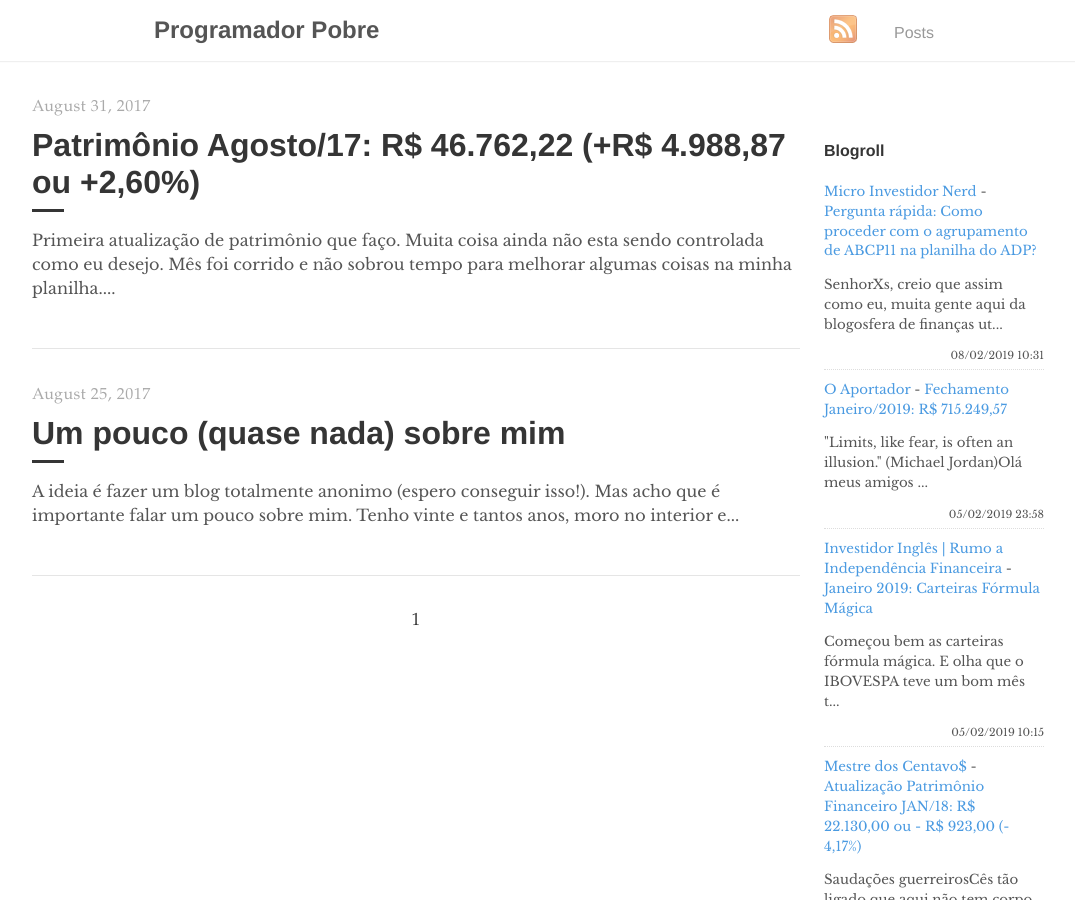
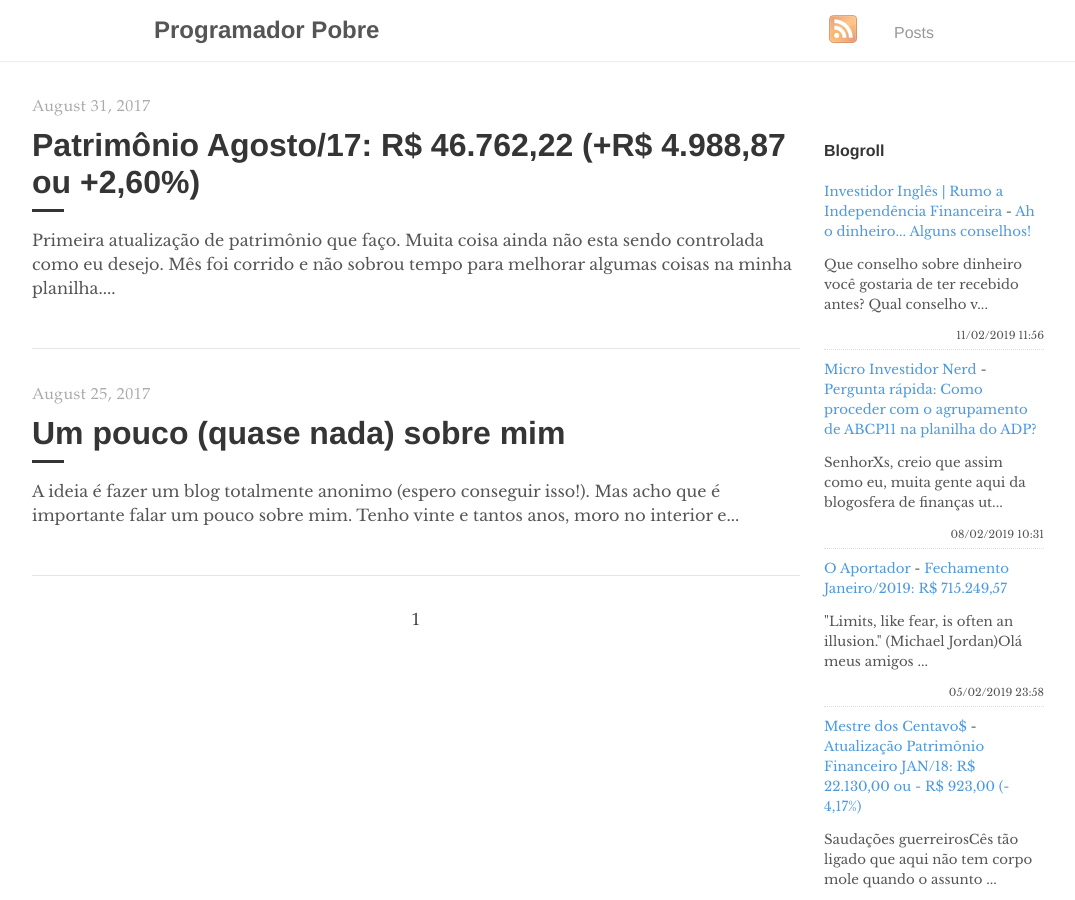
Before and after one commit to programadorpobre/programadorpobre.github.io, a Jekyll site: the page built from index.html, in a window 1280 px wide and 900 px high. Shown: the whole window, without its empty margins (96-1171 px from the left). Built offline with Jekyll 4.4.1, drawn with Linux system fonts in a browser that asks for light colours; the list of posts is cut into pages by our own code; comment, search, counter and statistics services are not loaded.

Commit message:
[ci skip] travis #555

```diff
--- a/_includes/feed-entries.html
+++ b/_includes/feed-entries.html
@@ -1,3 +1,8 @@
+<div class="feed-entry">
+    <a class="feed-entry-site-name" href="https://www.investidoringles.com/">Investidor Inglês | Rumo a Independência Financeira</a> - <a class="feed-entry-title" href="https://www.investidoringles.com/2019/02/conselhos-dinheiro-buffet.html">Ah o dinheiro... Alguns conselhos!</a>
+    <p class="feed-entry-summary">Que conselho sobre dinheiro você gostaria de ter recebido antes? Qual conselho v...</p>
+    <time datetime="2019-02-11T11:56:00.000-02:00">11/02/2019 11:56</time>
+</div>
 <div class="feed-entry">
     <a class="feed-entry-site-name" href="https://microinvestidornerd.blogspot.com/">Micro Investidor Nerd</a> - <a class="feed-entry-title" href="https://microinvestidornerd.blogspot.com/2019/02/pergunta-rapida-como-proceder-com-o.html">Pergunta rápida: Como proceder com o agrupamento de ABCP11 na planilha do ADP?</a>
     <p class="feed-entry-summary">SenhorXs, creio que assim como eu, muita gente aqui da blogosfera de finanças ut...</p>
@@ -7,11 +12,6 @@
     <a class="feed-entry-site-name" href="https://oaportadorfinanceiro.blogspot.com/">O Aportador</a> - <a class="feed-entry-title" href="https://oaportadorfinanceiro.blogspot.com/2019/02/fechamento-janeiro2019-r-71524957.html">Fechamento Janeiro/2019: R$ 715.249,57</a>
     <p class="feed-entry-summary">"Limits, like fear, is often an illusion."&nbsp;(Michael Jordan)Olá meus amigos ...</p>
     <time datetime="2019-02-05T23:58:00.000-02:00">05/02/2019 23:58</time>
-</div>
-<div class="feed-entry">
-    <a class="feed-entry-site-name" href="https://www.investidoringles.com/">Investidor Inglês | Rumo a Independência Financeira</a> - <a class="feed-entry-title" href="https://www.investidoringles.com/2019/02/fechamento-janeiro-2019-formula-magica.html">Janeiro 2019: Carteiras Fórmula Mágica</a>
-    <p class="feed-entry-summary">Começou bem as carteiras fórmula mágica. E olha que o IBOVESPA teve um bom mês t...</p>
-    <time datetime="2019-02-05T10:15:00.000-02:00">05/02/2019 10:15</time>
 </div>
 <div class="feed-entry">
     <a class="feed-entry-site-name" href="https://mestredoscentavos.blogspot.com/">Mestre dos Centavo$</a> - <a class="feed-entry-title" href="https://mestredoscentavos.blogspot.com/2019/02/atualizacao-patrimonio-financeiro-jan18.html">Atualização Patrimônio Financeiro JAN/18: R$ 22.130,00 ou - R$ 923,00 (- 4,17%)</a>
```
